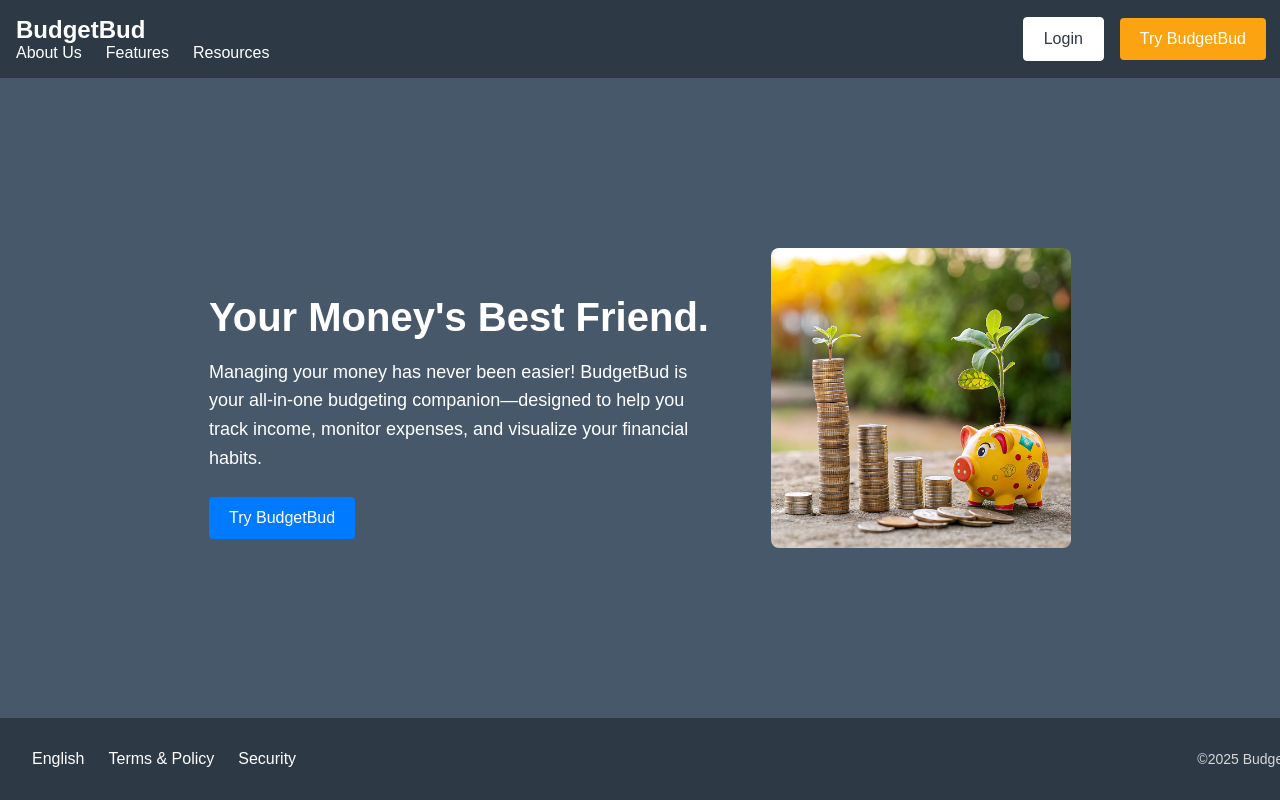
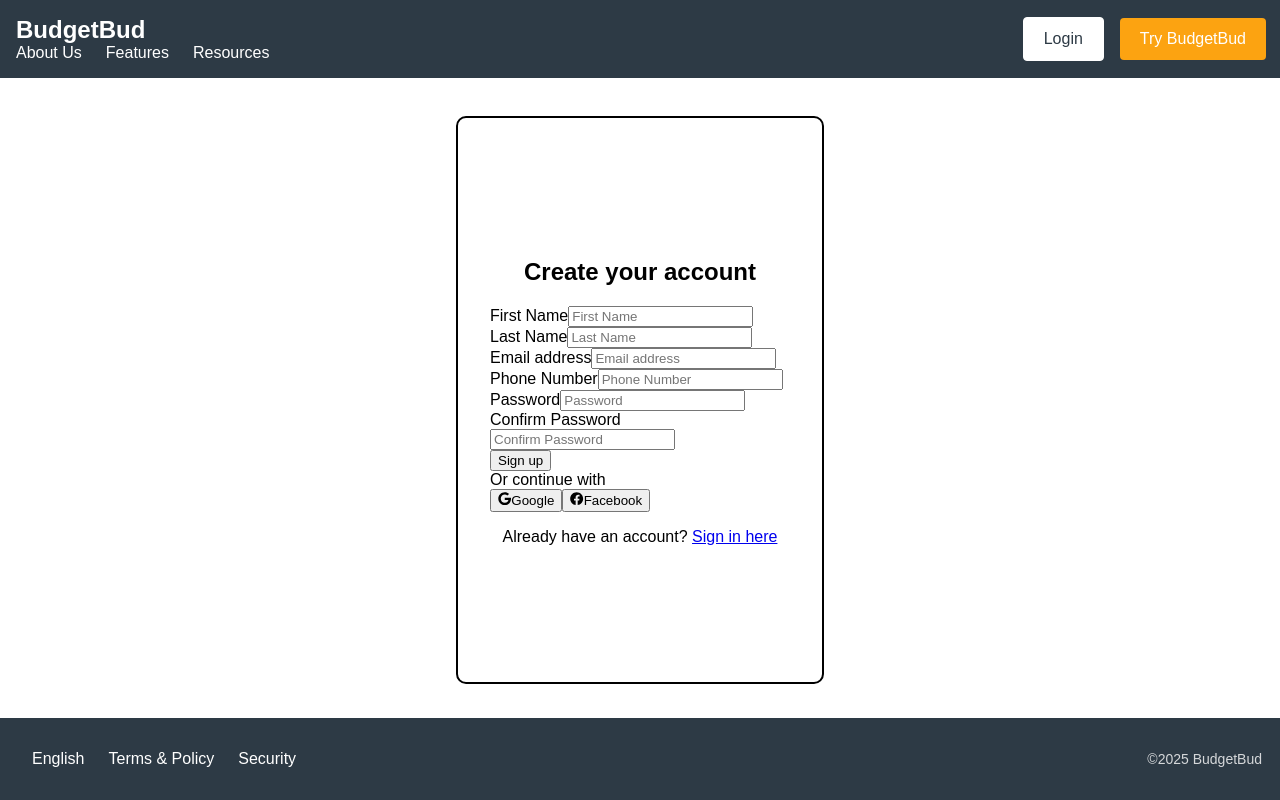
Before and after one commit to Datguy724/BudgetBud, a React (Create React App) app: page /signup in a window 1280 px wide. Built offline with nearby package versions, Linux system fonts and the light colour scheme.

Commit message:
webpage added but needs styling

```diff
--- a/package.json
+++ b/package.json
@@ -9,6 +9,8 @@
     "@testing-library/user-event": "^13.5.0",
     "react": "^19.1.0",
     "react-dom": "^19.1.0",
+    "react-hook-form": "^7.55.0",
+    "react-icons": "^5.5.0",
     "react-router-dom": "^7.4.1",
     "react-scripts": "^5.0.1",
     "web-vitals": "^2.1.4"
--- a/src/App.js
+++ b/src/App.js
@@ -7,14 +7,20 @@ import Navbar from './components/Navbar';
 import Footer from './components/Footer';
 import navbarStyles from './components/Navbar.css';
 import footerStyles from './components/Footer.css'
-
-
+import { BrowserRouter, Routes, Route } from 'react-router-dom';
+import SignUp from './pages/signup';
+import signupStyles from './pages/signup.css';
 function App() {
   return (
     <div className="App">
-      <Navbar className={navbarStyles.navbar}/>
-      <Home/>
-      <Footer className={footerStyles.footer}/>
+      <BrowserRouter>
+        <Navbar className={navbarStyles.navbar}/>
+        <Routes>
+          <Route path="/" element={<Home/>} />
+          <Route path="/signup" element={<SignUp className={signupStyles.signup}/>} />
+        </Routes>
+        <Footer className={footerStyles.footer}/>
+      </BrowserRouter>
     </div>
   );
 }
--- a/src/components/Footer.css
+++ b/src/components/Footer.css
@@ -43,4 +43,5 @@
   .footer__copy {
     font-size: 0.875rem;
     opacity: 0.8;
+    margin-right: 50px;
   }
--- /dev/null
+++ b/src/pages/signup.css
@@ -0,0 +1,20 @@
+.signup-page {
+    display: flex;
+    justify-content: center;
+    align-items: center;
+    height: 100vh;
+    background-color: #ffffff;
+}
+
+.signup-form {
+    display: flex;
+    flex-direction: column;
+    align-items: center;
+    justify-content: center;
+    width: 300px;
+    height: 500px;
+    border: 2px solid black;
+    background-color: #ffffff;
+    border-radius: 10px;
+    padding: 2rem;
+}
--- /dev/null
+++ b/src/pages/signup.js
@@ -0,0 +1,173 @@
+import React from 'react';
+import { useState } from 'react';
+import { useNavigate } from 'react-router-dom';
+import { Link } from 'react-router-dom';
+import { FaGoogle, FaFacebook, FaTwitter, FaLinkedin } from 'react-icons/fa';
+// import { motion } from 'framer-motion';
+import { useForm } from 'react-hook-form';
+
+function SignUp() {
+  const { register, handleSubmit, watch, formState: { errors } } = useForm();
+  const navigate = useNavigate();
+  const [isLoading, setIsLoading] = useState(false);
+
+  const password = watch("password");
+
+  const onSubmit = async (data) => {
+    setIsLoading(true);
+    // Handle form submission logic here
+    console.log(data);
+    setIsLoading(false);
+  };
+
+  return (
+    <div className="signup-page">
+      <div className="signup-form">
+        <div>
+          <h2 className="mt-6 text-center text-3xl font-extrabold text-gray-900">
+            Create your account
+          </h2>
+        </div>
+        <form className="mt-8 space-y-6" onSubmit={handleSubmit(onSubmit)}>
+          <div className="rounded-md shadow-sm space-y-4">
+            <div className="flex gap-4">
+              <div>
+                <label htmlFor="firstName" className="sr-only">First Name</label>
+                <input
+                  {...register("firstName", { required: "First name is required" })}
+                  type="text"
+                  className="appearance-none rounded-md relative block w-full px-3 py-2 border border-gray-300 placeholder-gray-500 text-gray-900 focus:outline-none focus:ring-blue-500 focus:border-blue-500"
+                  placeholder="First Name"
+                />
+                {errors.firstName && <p className="text-red-500 text-sm mt-1">{errors.firstName.message}</p>}
+              </div>
+              <div>
+                <label htmlFor="lastName" className="sr-only">Last Name</label>
+                <input
+                  {...register("lastName", { required: "Last name is required" })}
+                  type="text"
+                  className="appearance-none rounded-md relative block w-full px-3 py-2 border border-gray-300 placeholder-gray-500 text-gray-900 focus:outline-none focus:ring-blue-500 focus:border-blue-500"
+                  placeholder="Last Name"
+                />
+                {errors.lastName && <p className="text-red-500 text-sm mt-1">{errors.lastName.message}</p>}
+              </div>
+            </div>
+
+            <div>
+              <label htmlFor="email" className="sr-only">Email address</label>
+              <input
+                {...register("email", {
+                  required: "Email is required",
+                  pattern: {
+                    value: /^[A-Z0-9._%+-]+@[A-Z0-9.-]+\.[A-Z]{2,}$/i,
+                    message: "Invalid email address"
+                  }
+                })}
+                type="email"
+                className="appearance-none rounded-md relative block w-full px-3 py-2 border border-gray-300 placeholder-gray-500 text-gray-900 focus:outline-none focus:ring-blue-500 focus:border-blue-500"
+                placeholder="Email address"
+              />
+              {errors.email && <p className="text-red-500 text-sm mt-1">{errors.email.message}</p>}
+            </div>
+
+            <div>
+              <label htmlFor="phone" className="sr-only">Phone Number</label>
+              <input
+                {...register("phone", {
+                  required: "Phone number is required",
+                  pattern: {
+                    value: /^\d{10}$/,
+                    message: "Please enter a valid 10-digit phone number"
+                  }
+                })}
+                type="tel"
+                className="appearance-none rounded-md relative block w-full px-3 py-2 border border-gray-300 placeholder-gray-500 text-gray-900 focus:outline-none focus:ring-blue-500 focus:border-blue-500"
+                placeholder="Phone Number"
+              />
+              {errors.phone && <p className="text-red-500 text-sm mt-1">{errors.phone.message}</p>}
+            </div>
+
+            <div>
+              <label htmlFor="password" className="sr-only">Password</label>
+              <input
+                {...register("password", {
+                  required: "Password is required",
+                  minLength: {
+                    value: 8,
+                    message: "Password must be at least 8 characters"
+                  }
+                })}
+                type="password"
+                className="appearance-none rounded-md relative block w-full px-3 py-2 border border-gray-300 placeholder-gray-500 text-gray-900 focus:outline-none focus:ring-blue-500 focus:border-blue-500"
+                placeholder="Password"
+              />
+              {errors.password && <p className="text-red-500 text-sm mt-1">{errors.password.message}</p>}
+            </div>
+
+            <div>
+              <label htmlFor="confirmPassword" className="sr-only">Confirm Password</label>
+              <input
+                {...register("confirmPassword", {
+                  required: "Please confirm your password",
+                  validate: value => value === password || "Passwords do not match"
+                })}
+                type="password"
+                className="appearance-none rounded-md relative block w-full px-3 py-2 border border-gray-300 placeholder-gray-500 text-gray-900 focus:outline-none focus:ring-blue-500 focus:border-blue-500"
+                placeholder="Confirm Password"
+              />
+              {errors.confirmPassword && <p className="text-red-500 text-sm mt-1">{errors.confirmPassword.message}</p>}
+            </div>
+          </div>
+
+          <div>
+            <button
+              type="submit"
+              disabled={isLoading}
+              className="group relative w-full flex justify-center py-2 px-4 border border-transparent text-sm font-medium rounded-md text-white bg-blue-600 hover:bg-blue-700 focus:outline-none focus:ring-2 focus:ring-offset-2 focus:ring-blue-500"
+            >
+              {isLoading ? "Creating account..." : "Sign up"}
+            </button>
+          </div>
+
+          <div className="mt-6">
+            <div className="relative">
+              <div className="absolute inset-0 flex items-center">
+                <div className="w-full border-t border-gray-300"></div>
+              </div>
+              <div className="relative flex justify-center text-sm">
+                <span className="px-2 bg-white text-gray-500">Or continue with</span>
+              </div>
+            </div>
+
+            <div className="mt-6 grid grid-cols-2 gap-3">
+              <button
+                type="button"
+                className="w-full inline-flex justify-center py-2 px-4 border border-gray-300 rounded-md shadow-sm bg-white text-sm font-medium text-gray-500 hover:bg-gray-50"
+              >
+                <FaGoogle className="w-5 h-5 text-red-500" />
+                <span className="ml-2">Google</span>
+              </button>
+
+              <button
+                type="button"
+                className="w-full inline-flex justify-center py-2 px-4 border border-gray-300 rounded-md shadow-sm bg-white text-sm font-medium text-gray-500 hover:bg-gray-50"
+              >
+                <FaFacebook className="w-5 h-5 text-blue-600" />
+                <span className="ml-2">Facebook</span>
+              </button>
+            </div>
+          </div>
+        </form>
+
+        <p className="mt-2 text-center text-sm text-gray-600">
+          Already have an account?{" "}
+          <Link to="/login" className="font-medium text-blue-600 hover:text-blue-500">
+            Sign in here
+          </Link>
+        </p>
+      </div>
+    </div>
+  );
+}
+
+export default SignUp;
```
Also changed, not shown: src/pages/HomePage.css (line endings or trailing spaces), 1 other file (tests, documents, lock files or other folders).
